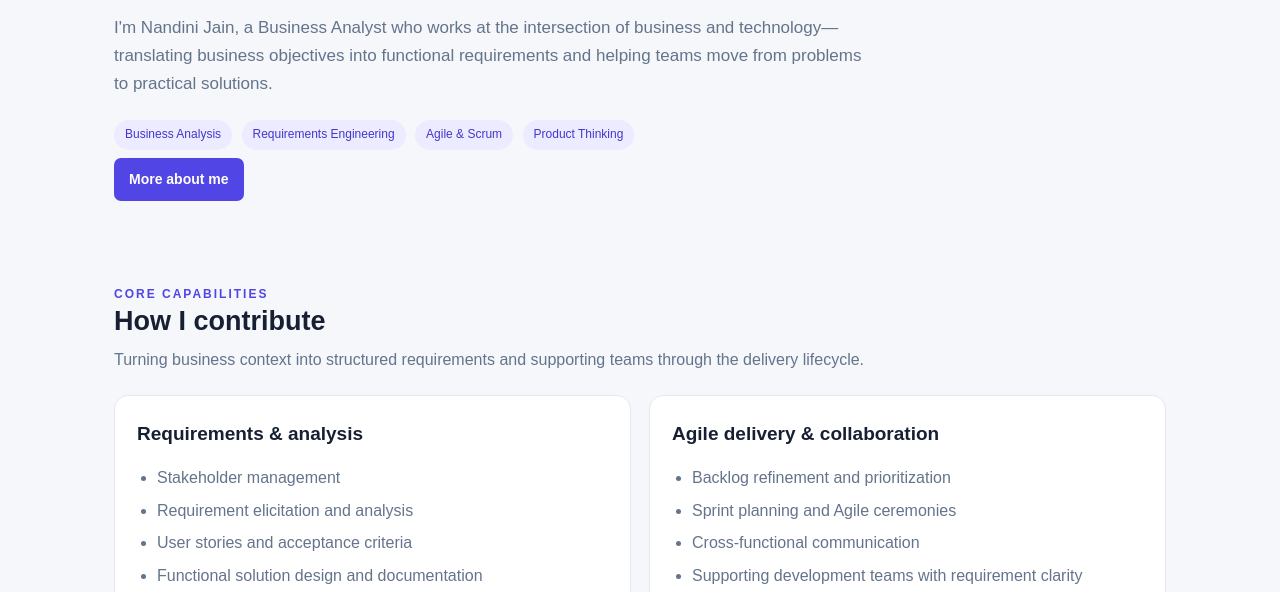
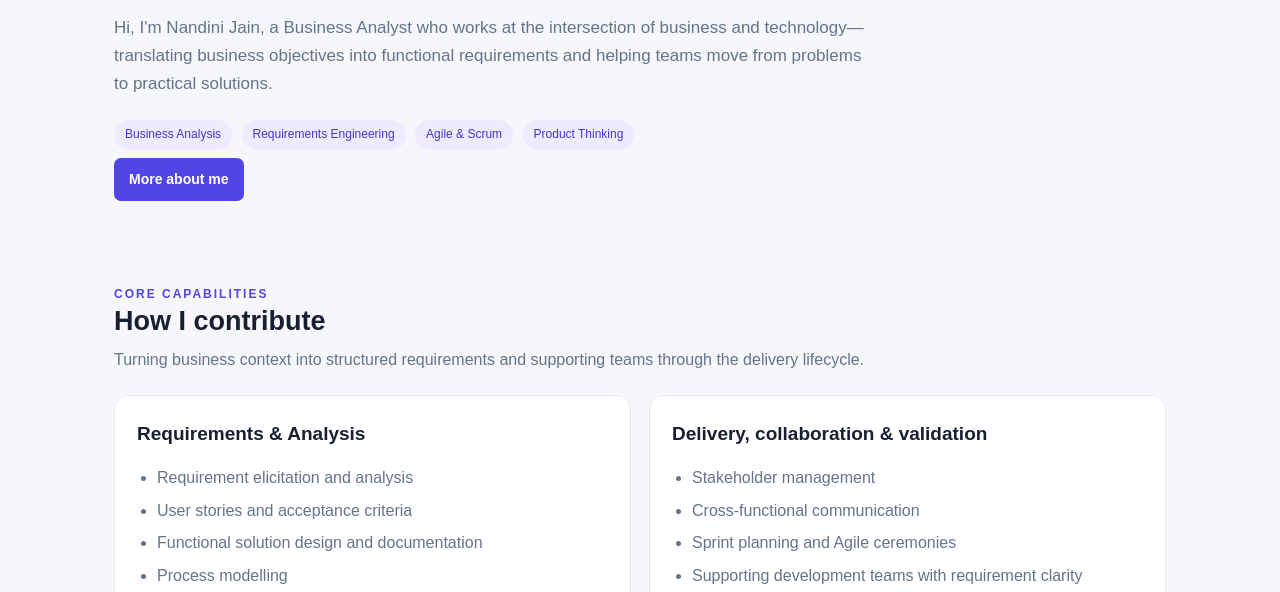
Before and after one commit to Nandini-jn/nandini-jn.github.io, a plain HTML site: page index.html in a window 1280 px wide. Shown: the part 341-933 px from the top of the page. Drawn offline with Linux system fonts and the light colour scheme.

Commit message:
Update index.html

```diff
--- a/index.html
+++ b/index.html
@@ -173,7 +173,7 @@
       <div class="eyebrow">Business Analyst</div>
       <h1>Turning business needs into clear, actionable solutions.</h1>
       <p>
-        I'm Nandini Jain, a Business Analyst who works at the intersection of
+        Hi, I'm Nandini Jain, a Business Analyst who works at the intersection of
         business and technology—translating business objectives into functional
         requirements and helping teams move from problems to practical solutions.
       </p>
@@ -195,21 +195,21 @@
       </p>
       <div class="grid">
         <article class="card">
-          <h3>Requirements &amp; analysis</h3>
+          <h3>Requirements &amp; Analysis</h3>
           <ul>
-            <li>Stakeholder management</li>
             <li>Requirement elicitation and analysis</li>
             <li>User stories and acceptance criteria</li>
             <li>Functional solution design and documentation</li>
             <li>Process modelling</li>
+            <li>Backlog refinement and prioritization</li>
           </ul>
         </article>
         <article class="card">
-          <h3>Agile delivery &amp; collaboration</h3>
+          <h3>Delivery, collaboration &amp; validation</h3>
           <ul>
-            <li>Backlog refinement and prioritization</li>
+            <li>Stakeholder management</li>
+            <li>Cross-functional communication</li>
             <li>Sprint planning and Agile ceremonies</li>
-            <li>Cross-functional communication</li>
             <li>Supporting development teams with requirement clarity</li>
             <li>User Acceptance Testing (UAT)</li>
           </ul>
```
